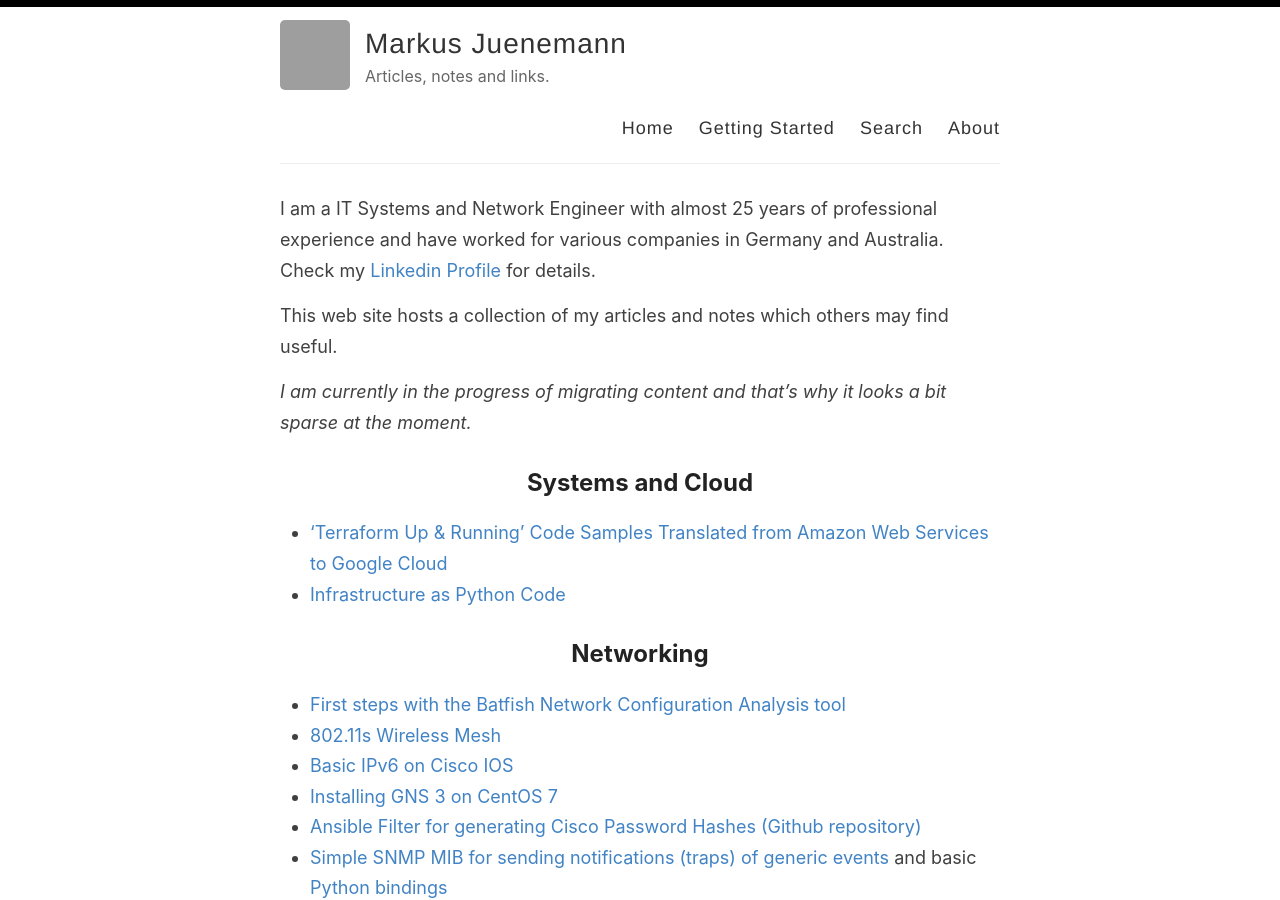
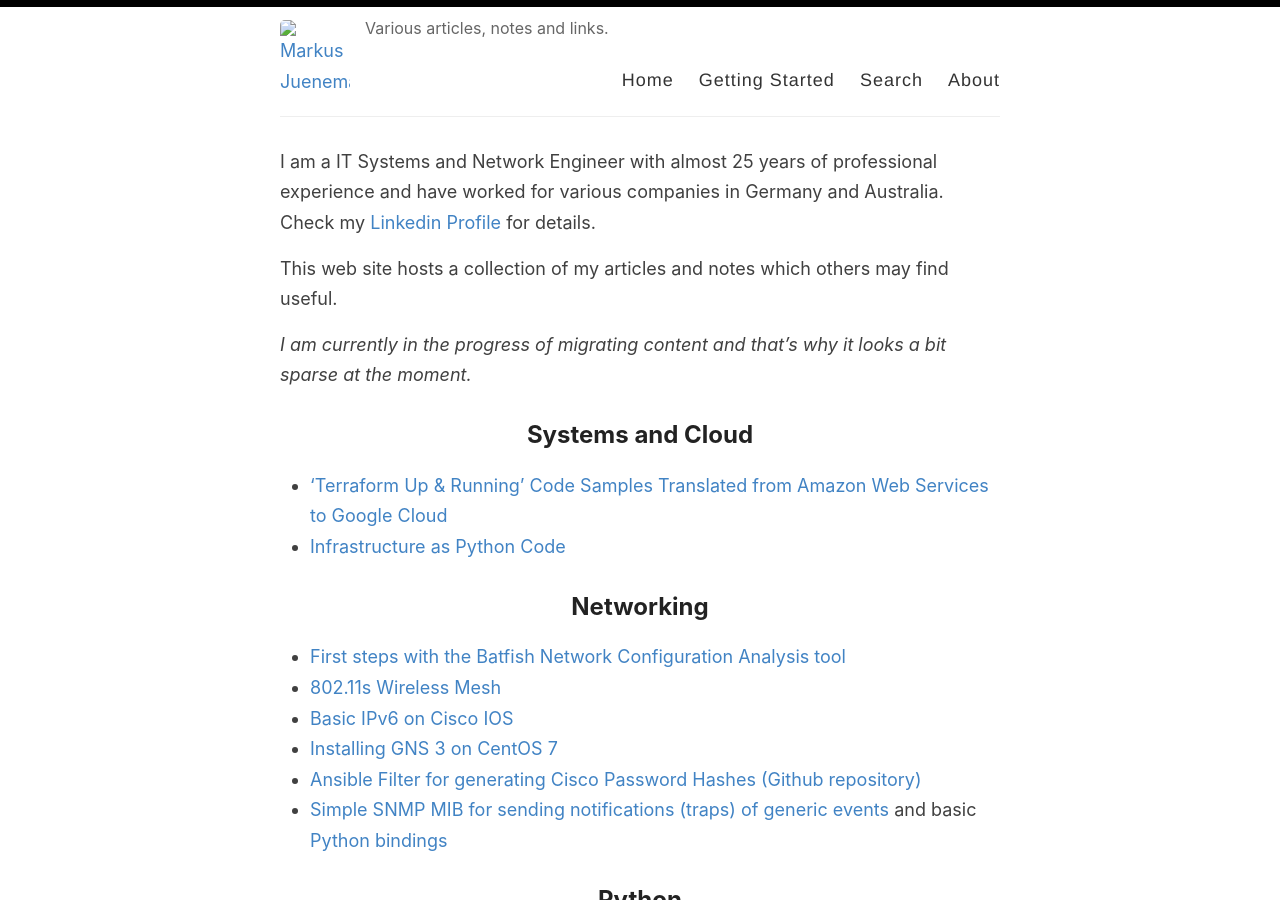
Before and after one commit to mjuenema/mjuenema.github.io, a Jekyll site: the page built from index.md, in a window 1280 px wide and 900 px high. Built offline with Jekyll 4.4.1, drawn with Linux system fonts in a browser that asks for light colours; our own code applies the rules of GitHub Pages for plain Markdown files; the list of posts is cut into pages by our own code; some of the changed lines change nothing that is shown; grey boxes are pictures that could not be loaded.

Commit message:
Revert "Update _config.yml"
This reverts commit 5c72015305e65c419b1ec6bd321c7a7c66409d76.

```diff
--- a/_config.yml
+++ b/_config.yml
@@ -1,99 +1,5 @@
-#
-# This file contains configuration flags to customize your site
-#
-
-# Name of your site (displayed in the header)
-name: Markus Juenemann
-
-# Name of the author
-author: Markus Juenemann
-
-# Short bio or description (displayed in the header)
-description: Articles, notes and links.
-
-# URL of your avatar or profile pic (you could use your GitHub profile pic)
-#avatar: /images/reverie.png
-avatar: https://avatars2.githubusercontent.com/u/6938864?s=460&v=4
-
-#
-# Flags below are optional
-#
-
-# Includes an icon in the footer for each username you enter
-footer-links:
-  dribbble:
-  email: markus@juenemann.net
-  facebook:
-  flickr:
-  github: mjuenema
-  instagram:
-  linkedin: mjuenemann
-  pinterest:
-  rss:
-  twitter:
-  stackoverflow:
-  youtube:
-  googleplus:
-  playconsole:
-
-
-# Enter your Disqus shortname (not your username) to enable commenting on posts
-# You can find your shortname on the Settings page of your Disqus account
-disqus:
-
-# Enter your Google Analytics web tracking code (e.g. UA-2110908-2) to activate tracking
+title: Markus Juenemann
+description: Various articles, notes and links.
+show_downloads: true
 google_analytics:
-
-# Your website URL (e.g. http://amitmerchant1990.github.io or http://www.amitmerchant.com)
-# Used for Sitemap.xml and your RSS feed
-url: http://www.juenemann.net
-enforce_ssl: https://www.juenemann.net
-
-# If you're hosting your site at a Project repository on GitHub pages
-# (http://yourusername.github.io/repository-name)
-# and NOT your User repository (http://yourusername.github.io)
-# then add in the baseurl here, like this: "/repository-name"
-baseurl:
-
-#
-# !! You don't need to change any of the configuration flags below !!
-#
-
-permalink: /:title/
-
-# The release of Jekyll Now that you're using
-version: v1.2.0
-
-# Jekyll 3 now only supports Kramdown for Markdown
-kramdown:
-  # Use GitHub flavored markdown, including triple backtick fenced code blocks
-  input: GFM
-  # Jekyll 3 and GitHub Pages now only support rouge for syntax highlighting
-  syntax_highlighter: rouge
-  syntax_highlighter_opts:
-    # Use existing pygments syntax highlighting css
-    css_class: 'highlight'
-
-# Set the Sass partials directory, as we're using @imports
-sass:
-  style: :expanded # You might prefer to minify using :compressed
-
-# Use the following plug-ins
-plugins:
-  - jekyll-sitemap # Create a sitemap using the official Jekyll sitemap gem
-  - jekyll-feed # Create an Atom feed using the official Jekyll feed gem
-  - jekyll-seo-tag
-  - jekyll-paginate
-
-include: ['_pages']
-
-paginate: 6
-paginate_path: /page:num/
-
-# Exclude these files from your production _site
-exclude:
-  - Gemfile
-  - Gemfile.lock
-  - LICENSE
-  - README.md
-  - CNAME
+remote_theme:  pages-themes/hacker
```
